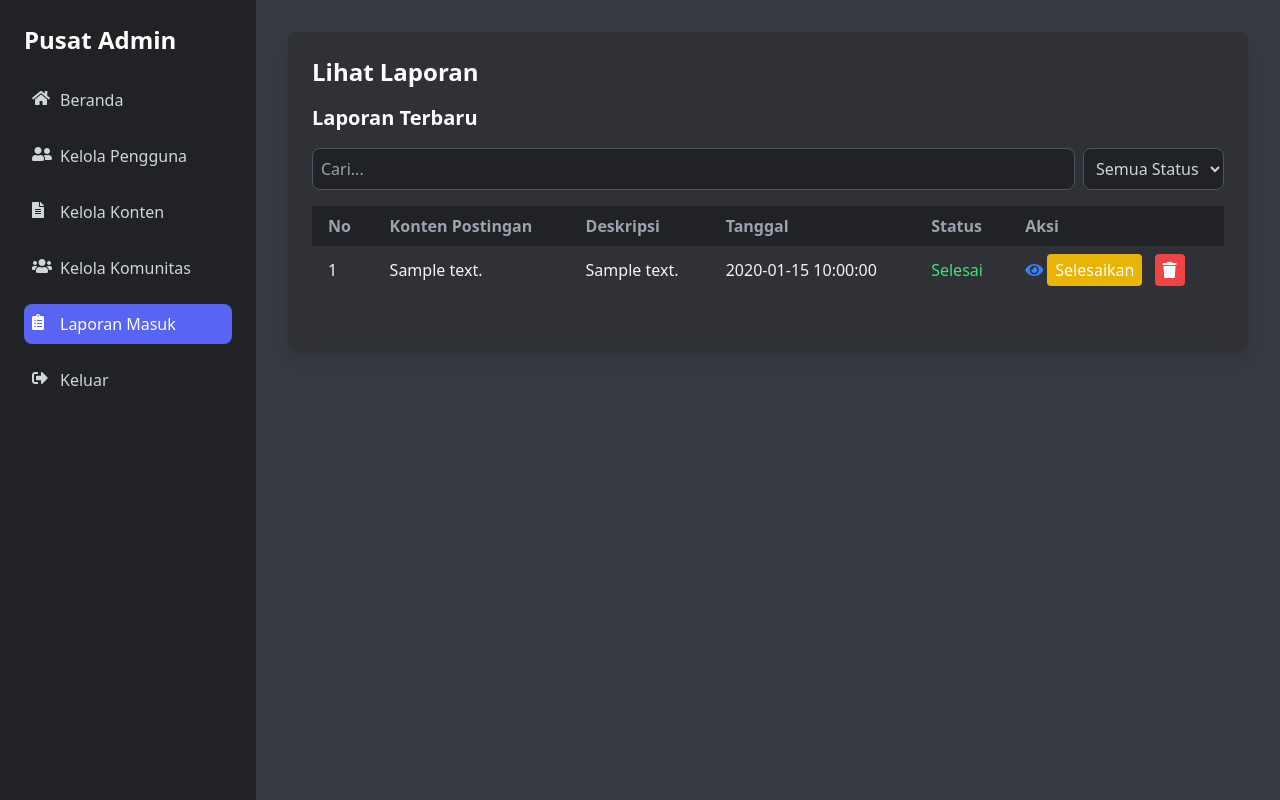
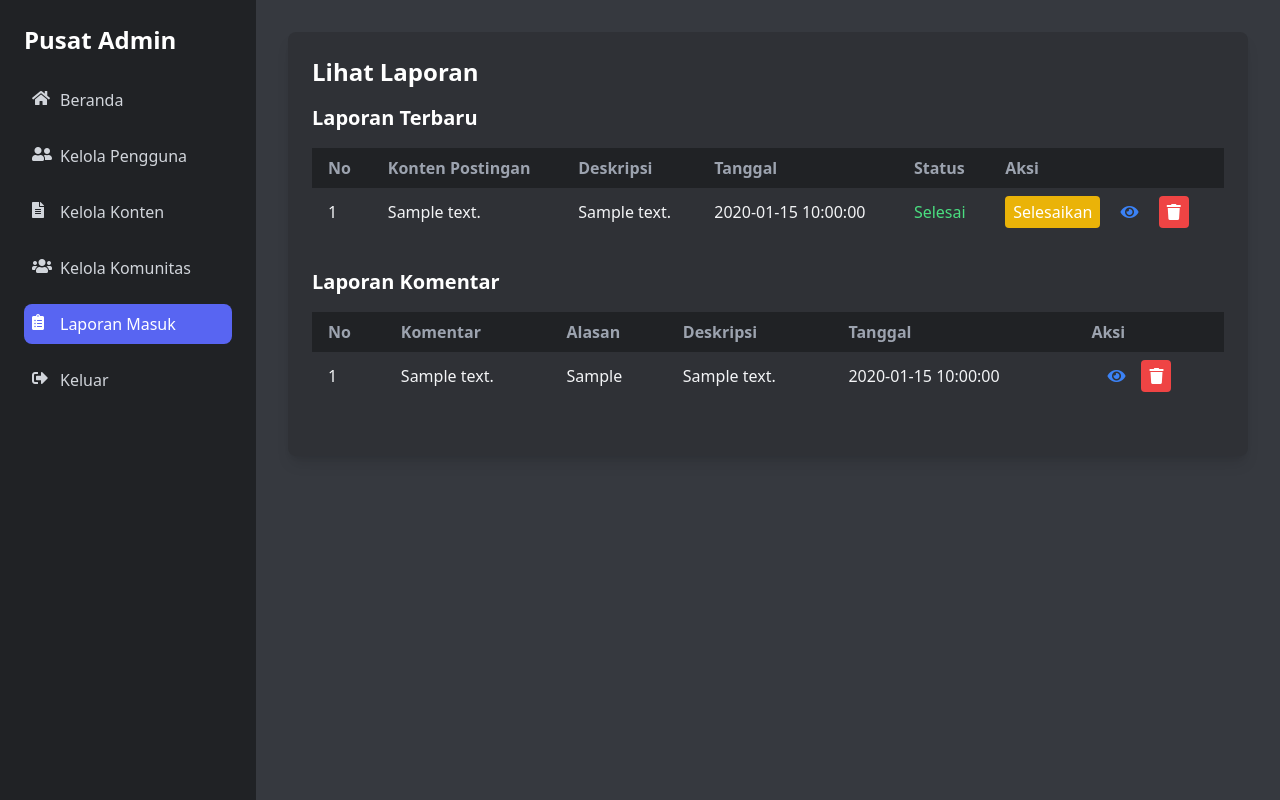
Before and after one commit to Ranayh14/MindshareHub, a PHP site: page /DashboardAdmin/LaporanMasuk.php in a window 1280 px wide. Run offline with PHP 8.4, Linux system fonts and the light colour scheme; tables that the repository leaves empty or names only in its code hold one stand-in row (values such as "Sample post"); some libraries are stand-ins or nearby versions.

Commit message:
perubahan raditya

```diff
--- a/DashboardAdmin/LaporanMasuk.php
+++ b/DashboardAdmin/LaporanMasuk.php
@@ -1,37 +1,37 @@
 <?php
-include("../conn.php");
+include("../conn.php"); // Pastikan file ini terhubung ke database Anda
 
-// Pastikan request adalah POST dan ID serta status ada
+// Memperbarui status laporan
 if ($_SERVER['REQUEST_METHOD'] == 'POST' && isset($_POST['id']) && isset($_POST['status'])) {
     $reportId = $_POST['id'];
     $status = $_POST['status'];
 
-    // Perbarui status laporan di database
+    // Memperbarui status di tabel laporan
     $sql = "UPDATE reports SET status = ? WHERE id = ?";
     $stmt = $conn->prepare($sql);
     $stmt->bind_param('si', $status, $reportId);
 
     if ($stmt->execute()) {
-        echo json_encode(['success' => true]);  // Kirim respons sukses
+        echo json_encode(['success' => true]);  // Kirim respon sukses
     } else {
         echo json_encode(['success' => false, 'message' => 'Gagal memperbarui status laporan.']);
     }
 
     $stmt->close();
-    exit;  // Pastikan script berhenti di sini setelah memberikan respons
+    exit;  // Hentikan skrip setelah mengirimkan respon
 }
 
 // Menghapus laporan
 if ($_SERVER['REQUEST_METHOD'] == 'POST' && isset($_POST['delete_id'])) {
     $reportId = $_POST['delete_id'];
 
-    // Hapus laporan dari database
+    // Menghapus laporan dari database
     $sql = "DELETE FROM reports WHERE id = ?";
     $stmt = $conn->prepare($sql);
     $stmt->bind_param('i', $reportId);
 
     if ($stmt->execute()) {
-        echo json_encode(['success' => true]);  // Kirim respons sukses
+        echo json_encode(['success' => true]);  // Kirim respon sukses
     } else {
         echo json_encode(['success' => false, 'message' => 'Gagal menghapus laporan.']);
     }
@@ -39,6 +39,47 @@ if ($_SERVER['REQUEST_METHOD'] == 'POST' && isset($_POST['delete_id'])) {
     $stmt->close();
     exit;
 }
+
+// Menghapus laporan komentar
+if ($_SERVER['REQUEST_METHOD'] == 'POST' && isset($_POST['delete_comment_id'])) {
+    $commentReportId = $_POST['delete_comment_id'];
+
+    // Menghapus laporan komentar dari database
+    $sql = "DELETE FROM comment_reports WHERE id = ?";
+    $stmt = $conn->prepare($sql);
+    $stmt->bind_param('i', $commentReportId);
+
+    if ($stmt->execute()) {
+        echo json_encode(['success' => true]);  // Kirim respon sukses
+    } else {
+        echo json_encode(['success' => false, 'message' => 'Gagal menghapus laporan komentar.']);
+    }
+
+    $stmt->close();
+    exit;
+}
+
+// Mengambil laporan dari database
+$sql = "
+    SELECT r.*, p.content AS post_content
+    FROM reports r
+    JOIN posts p ON r.post_id = p.id
+    ORDER BY r.created_at DESC
+";
+$result = mysqli_query($conn, $sql);
+$no = 1;
+
+// Mengambil laporan komentar
+$sql_comment_reports = "
+    SELECT cr.*, c.comment AS comment_content, u.username
+    FROM comment_reports cr
+    JOIN comments c ON cr.comment_id = c.id
+    JOIN users u ON cr.user_id = u.id
+    ORDER BY cr.created_at DESC
+";
+$result_comment_reports = mysqli_query($conn, $sql_comment_reports);
+$no_comment_report = 1; // Inisialisasi variabel untuk nomor komentar
+
 ?>
 
 <!DOCTYPE html>
@@ -95,15 +136,6 @@ if ($_SERVER['REQUEST_METHOD'] == 'POST' && isset($_POST['delete_id'])) {
                 <div class="mb-8">
                     <h3 class="text-xl font-bold mb-4 text-white">Laporan Terbaru</h3>
 
-                    <div class="flex mb-4">
-                        <input type="text" id="searchInput" placeholder="Cari..." class="w-full p-2 rounded-lg bg-[#202225] text-gray-300 border border-gray-600 focus:outline-none focus:border-[#5865F2]">
-                        <select id="filterSelect" class="ml-2 p-2 rounded-lg bg-[#202225] text-gray-300 border border-gray-600 focus:outline-none focus:border-[#5865F2]">
-                            <option value="">Semua Status</option>
-                            <option value="Menunggu">Menunggu</option>
-                            <option value="Selesai">Selesai</option>
-                        </select>
-                    </div>
-
                     <div class="overflow-x-auto">
                         <table class="min-w-full table-auto text-left text-gray-100 border-collapse">
                             <thead class="bg-[#202225]">
@@ -118,18 +150,7 @@ if ($_SERVER['REQUEST_METHOD'] == 'POST' && isset($_POST['delete_id'])) {
                             </thead>
                             <tbody id="reportTableBody">
                                 <?php
-                                include("../conn.php");
-
-                                // Ambil laporan dari database dengan join untuk mendapatkan informasi postingan
-                                $sql = "
-                                    SELECT r.*, p.content AS post_content
-                                    FROM reports r
-                                    JOIN posts p ON r.post_id = p.id
-                                    ORDER BY r.created_at DESC
-                                ";
-                                $result = mysqli_query($conn, $sql);
-                                $no = 1;
-
+                                // Mengambil laporan dari database
                                 while ($row = mysqli_fetch_assoc($result)) {
                                     $status = isset($row['status']) ? $row['status'] : 'Menunggu';
                                     echo '<tr class="hover:bg-[#35393f]">';
@@ -137,15 +158,51 @@ if ($_SERVER['REQUEST_METHOD'] == 'POST' && isset($_POST['delete_id'])) {
                                     echo '<td class="px-4 py-2">' . htmlspecialchars($row['post_content']) . '</td>';
                                     echo '<td class="px-4 py-2">' . htmlspecialchars($row['description']) . '</td>';
                                     echo '<td class="px-4 py-2">' . htmlspecialchars($row['created_at']) . '</td>';
-                                    echo '<td class="px-4 py-2 ' . ($status == 'Selesai' ? 'text-green-400' : 'text-yellow-400') . '">' . htmlspecialchars($status) . '</td>';
+                                    echo '<td class="px-4 py-2 ' . ($status === 'Selesai' ? 'text-green-400' : 'text-yellow-400') . '">' . htmlspecialchars($status) . '</td>';
                                     echo '<td class="px-4 py-2">';
-                                    echo '<a href="DetailPostingan.php?id=' . $row['post_id'] . '" class="text-blue-500 hover:text-blue-700" title="Lihat Postingan"><i class="fas fa-eye"></i></a>';
-                                    echo ' <button onclick="updateStatus(' . $row['id'] . ', this)" class="bg-yellow-500 text-white px-2 py-1 rounded">Selesaikan</button>';
-                                    echo ' <button onclick="deleteReport(' . $row['id'] . ', this)" class="bg-red-500 text-white px-2 py-1 rounded ml-2"><i class="fas fa-trash"></i></button>';
+                                    echo '<button onclick="updateStatus(' . $row['id'] . ', this)" class="bg-yellow-500 text-white px-2 py-1 rounded">Selesaikan</button>';
+                                    // Mengubah tombol mata untuk meninjau postingan
+                                    echo ' <button onclick="window.location=\'Detailpostingan.php?id=' . $row['post_id'] . '\'" class="text-blue-500 hover:text-blue-300 ml-4"><i class="fas fa-eye"></i></button>';
+                                    echo ' <button onclick="deleteReport(' . $row['id'] . ', this)" class="bg-red-500 text-white px-2 py-1 rounded ml-4"><i class="fas fa-trash"></i></button>';
                                     echo '</td>';
                                     echo '</tr>';
                                 }
-                                mysqli_close($conn);
+                                ?>
+                            </tbody>
+                        </table>
+                    </div>
+                </div>
+
+                <div class="mb-8">
+                    <h3 class="text-xl font-bold mb-4 text-white">Laporan Komentar</h3>
+                    <div class="overflow-x-auto">
+                        <table class="min-w-full table-auto text-left text-gray-100 border-collapse">
+                            <thead class="bg-[#202225]">
+                                <tr>
+                                    <th class="px-4 py-2 text-gray-400">No</th>
+                                    <th class="px-4 py-2 text-gray-400">Komentar</th>
+                                    <th class="px-4 py-2 text-gray-400">Alasan</th>
+                                    <th class="px-4 py-2 text-gray-400">Deskripsi</th>
+                                    <th class="px-4 py-2 text-gray-400">Tanggal</th>
+                                    <th class="px-4 py-2 text-gray-400">Aksi</th>
+                                </tr>
+                            </thead>
+                            <tbody id="commentReportTableBody">
+                                <?php
+                                while ($row_comment_report = mysqli_fetch_assoc($result_comment_reports)) {
+                                    echo '<tr class="hover:bg-[#35393f]">';
+                                    echo '<td class="px-4 py-2">' . $no_comment_report++ . '</td>';
+                                    echo '<td class="px-4 py-2">' . htmlspecialchars($row_comment_report['comment_content']) . '</td>';
+                                    echo '<td class="px-4 py-2">' . htmlspecialchars($row_comment_report['reason']) . '</td>';
+                                    echo '<td class="px-4 py-2">' . htmlspecialchars($row_comment_report['description']) . '</td>';
+                                    echo '<td class="px-4 py-2">' . htmlspecialchars($row_comment_report['created_at']) . '</td>';
+                                    echo '<td class="px-4 py-2">';
+                                    // Menambahkan tombol mata untuk meninjau komentar
+                                    echo ' <button onclick="window.location=\'DetailKomentar.php?id=' . $row_comment_report['comment_id'] . '\'" class="text-blue-500 hover:text-blue-300 ml-4"><i class="fas fa-eye"></i></button>';
+                                    echo '<button onclick="deleteCommentReport(' . $row_comment_report['id'] . ', this)" class="bg-red-500 text-white px-2 py-1 rounded ml-4"><i class="fas fa-trash"></i></button>';
+                                    echo '</td>';
+                                    echo '</tr>';
+                                }
                                 ?>
                             </tbody>
                         </table>
@@ -155,63 +212,58 @@ if ($_SERVER['REQUEST_METHOD'] == 'POST' && isset($_POST['delete_id'])) {
         </main>
     </div>
 
-    <!-- Modal Konfirmasi Logout -->
-    <div id="logoutModal" class="fixed inset-0 flex items-center justify-center bg-black bg-opacity-50 hidden">
-        <div class="bg-[#202225] p-6 rounded-lg shadow-lg">
-            <h2 class="text-2xl font-bold mb-4">Anda yakin ingin logout?</h2>
-            <p class="mb-6">Semua sesi aktif akan diakhiri.</p>
-            <div class="flex space-x-4">
-                <a href="LogoutAdmin.php" class="bg-red-500 text-white px-4 py-2 rounded-lg hover:bg-red-400 transition duration-200">
-                    Logout
-                </a>
-                <button onclick="closeModal()" class="bg-gray-500 text-white px-4 py-2 rounded-lg hover:bg-gray-400 transition duration-200">
-                    Batal
-                </button>
-            </div>
-        </div>
-    </div>
-
     <script>
-        const searchInput = document.getElementById('searchInput');
-        const filterSelect = document.getElementById('filterSelect');
-        const reportTableBody = document.getElementById('reportTableBody');
-        const logoutButton = document.getElementById('logoutButton');
-        const logoutModal = document.getElementById('logoutModal');
-
-        // Filter function
-        function filterReports() {
-            const searchTerm = searchInput.value.toLowerCase();
-            const filterStatus = filterSelect.value.toLowerCase();
-            const rows = reportTableBody.getElementsByTagName('tr');
-
-            Array.from(rows).forEach(row => {
-                const cells = row.getElementsByTagName('td');
-                const issue = cells[1].textContent.toLowerCase();
-                const status = cells[4].textContent.toLowerCase();
-
-                const matchesSearch = issue.includes(searchTerm);
-                const matchesFilter = filterStatus === '' || status.includes(filterStatus);
-
-                row.style.display = (matchesSearch && matchesFilter) ? '' : 'none';
-            });
+        // JavaScript untuk menangani aksi di laporan dan laporan komentar
+        function deleteReport(reportId, button) {
+            if (confirm('Apakah Anda yakin ingin menghapus laporan ini?')) {
+                fetch('LaporanMasuk.php', {
+                    method: 'POST',
+                    headers: {
+                        'Content-Type': 'application/x-www-form-urlencoded',
+                    },
+                    body: new URLSearchParams({'delete_id': reportId})
+                })
+                .then(response => response.json())
+                .then(data => {
+                    if (data.success) {
+                        alert('Laporan berhasil dihapus!');
+                        button.closest('tr').remove(); // Hapus baris dari tabel
+                    } else {
+                        alert('Gagal menghapus laporan: ' + data.message);
+                    }
+                })
+                .catch(error => {
+                    console.error('Terjadi kesalahan:', error);
+                    alert('Terjadi kesalahan, coba lagi nanti.');
+                });
+            }
         }
 
-        // Event listeners
-        searchInput.addEventListener('input', filterReports);
-        filterSelect.addEventListener('change', filterReports);
-
-        // Menampilkan modal ketika tombol logout diklik
-        logoutButton.addEventListener('click', (event) => {
-            event.preventDefault(); // Mencegah navigasi langsung
-            logoutModal.classList.remove('hidden'); // Tampilkan modal
-        });
-
-        // Menutup modal
-        function closeModal() {
-            logoutModal.classList.add('hidden'); // Sembunyikan modal
+        function deleteCommentReport(commentReportId, button) {
+            if (confirm('Apakah Anda yakin ingin menghapus laporan komentar ini?')) {
+                fetch('LaporanMasuk.php', {
+                    method: 'POST',
+                    headers: {
+                        'Content-Type': 'application/x-www-form-urlencoded',
+                    },
+                    body: new URLSearchParams({'delete_comment_id': commentReportId})
+                })
+                .then(response => response.json())
+                .then(data => {
+                    if (data.success) {
+                        alert('Laporan komentar berhasil dihapus!');
+                        button.closest('tr').remove(); // Hapus baris dari tabel
+                    } else {
+                        alert('Gagal menghapus laporan komentar: ' + data.message);
+                    }
+                })
+                .catch(error => {
+                    console.error('Terjadi kesalahan:', error);
+                    alert('Terjadi kesalahan, coba lagi nanti.');
+                });
+            }
         }
 
-        // Update status function
         function updateStatus(reportId, button) {
             if (confirm('Apakah Anda yakin ingin menyelesaikan laporan ini?')) {
                 fetch('LaporanMasuk.php', {
@@ -219,17 +271,12 @@ if ($_SERVER['REQUEST_METHOD'] == 'POST' && isset($_POST['delete_id'])) {
                     headers: {
                         'Content-Type': 'application/x-www-form-urlencoded',
                     },
-                    body: new URLSearchParams({
-                        'id': reportId,
-                        'status': 'Selesai',
-                    })
+                    body: new URLSearchParams({'id': reportId, 'status': 'Selesai'})
                 })
                 .then(response => response.json())
                 .then(data => {
                     if (data.success) {
                         alert('Laporan berhasil diselesaikan!');
-
-                        // Update the row status without refreshing
                         const row = button.closest('tr');
                         const statusCell = row.getElementsByTagName('td')[4];
 
@@ -240,37 +287,9 @@ if ($_SERVER['REQUEST_METHOD'] == 'POST' && isset($_POST['delete_id'])) {
                         button.textContent = 'Terselesaikan';
                         button.classList.remove('bg-yellow-500');
                         button.classList.add('bg-green-500');
-                        button.disabled = true; // Disable the button after completion
+                        button.disabled = true; // Nonaktifkan tombol setelah selesai
                     } else {
                         alert('Gagal menyelesaikan laporan: ' + data.message);
-                    }
-                })
-                .catch(error => {
-                    console.error('Terjadi kesalahan:', error);
-                    alert('Terjadi kesalahan, coba lagi nanti.');
-                });
-            }
-        }
-
-        // Delete report function
-        function deleteReport(reportId, button) {
-            if (confirm('Apakah Anda yakin ingin menghapus laporan ini?')) {
-                fetch('LaporanMasuk.php', {
-                    method: 'POST',
-                    headers: {
-                        'Content-Type': 'application/x-www-form-urlencoded',
-                    },
-                    body: new URLSearchParams({
-                        'delete_id': reportId,
-                    })
-                })
-                .then(response => response.json())
-                .then(data => {
-                    if (data.success) {
-                        alert('Laporan berhasil dihapus!');
-                        button.closest('tr').remove(); // Remove row from table
-                    } else {
-                        alert('Gagal menghapus laporan: ' + data.message);
                     }
                 })
                 .catch(error => {
@@ -283,3 +302,8 @@ if ($_SERVER['REQUEST_METHOD'] == 'POST' && isset($_POST['delete_id'])) {
 
 </body>
 </html>
+
+<?php
+// Tutup koneksi setelah semua operasi selesai
+mysqli_close($conn);
+?>
```
Also changed, not shown: DashboardAdmin/DetailKomentar.php (added, +85 -0 lines), DashboardAdmin/KelolaKomunitas.php (+26 -6 lines).
